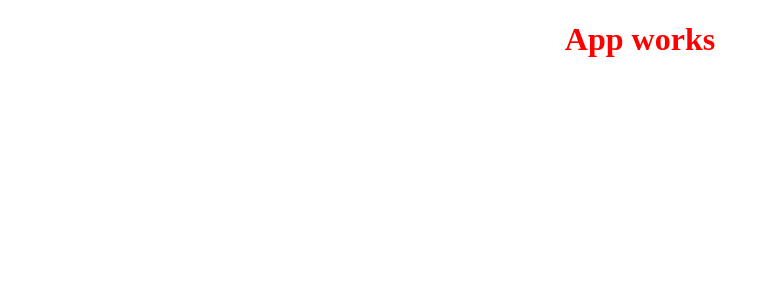
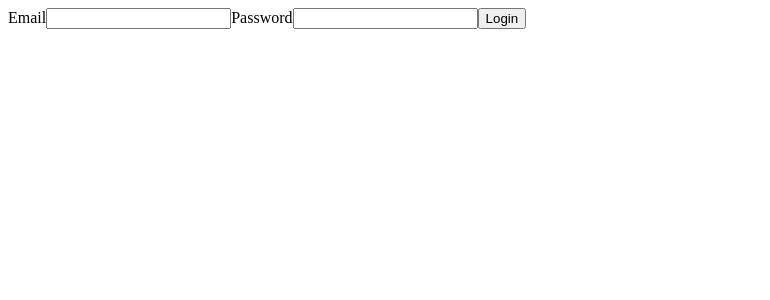
Before and after one commit to esenzh/takeoff-test, a React app in the folder client/: page / in a window 1280 px wide. Shown: the top 300 px of the page, without its empty margins (0-770 px from the left). Built offline with nearby package versions, Linux system fonts and the light colour scheme.

Commit message:
feat: create login page

```diff
--- a/client/package.json
+++ b/client/package.json
@@ -31,6 +31,9 @@
     "webpack-dev-server": "^3.11.0"
   },
   "dependencies": {
-    "path": "^0.12.7"
+    "bootstrap": "^4.5.0",
+    "path": "^0.12.7",
+    "prop-types": "^15.7.2",
+    "react-bootstrap": "^1.3.0"
   }
 }
--- a/client/src/components/App.jsx
+++ b/client/src/components/App.jsx
@@ -1,12 +1,13 @@
 import React, { Component } from 'react';
-import  '../styles/App.css';
+import '../styles/App.css';
+import Login from './Login';
 
 
 class App extends Component {
     render() {
         return (
             <div>
-                <h1>App works</h1>
+                <Login />
             </div>
         )
     }
--- /dev/null
+++ b/client/src/components/Button.jsx
@@ -0,0 +1,9 @@
+import React from 'react';
+
+function Button(props) {
+    return (
+        <button type='submit'>{props.title}</button>
+    )
+}
+
+export default Button;
--- /dev/null
+++ b/client/src/components/Login.jsx
@@ -0,0 +1,26 @@
+import React, { useState } from 'react';
+import LoginButton from './Button';
+
+function Login() {
+    const [emailInput, setEmailInput] = useState('');
+    const [passwordInput, setPasswordInput] = useState('');
+    const handleOnChange = events => {
+        events.target.name === 'email'
+            ? setEmailInput(events.target.value)
+            : setPasswordInput(events.target.value)
+    }
+    return (
+        <form >
+            <label htmlFor="GET-email">Email</label>
+            <input id='GET-email' type="email" name='email' onChange={handleOnChange} required />
+
+            <label htmlFor="GET-password">Password</label>
+            <input id='GET-password' type="password" name='password' onChange={handleOnChange} required />
+            <LoginButton title={'Login'} />
+        </form>
+    )
+}
+
+
+
+export default Login;
```
Also changed, not shown: 1 other file (tests, documents, lock files or other folders).
